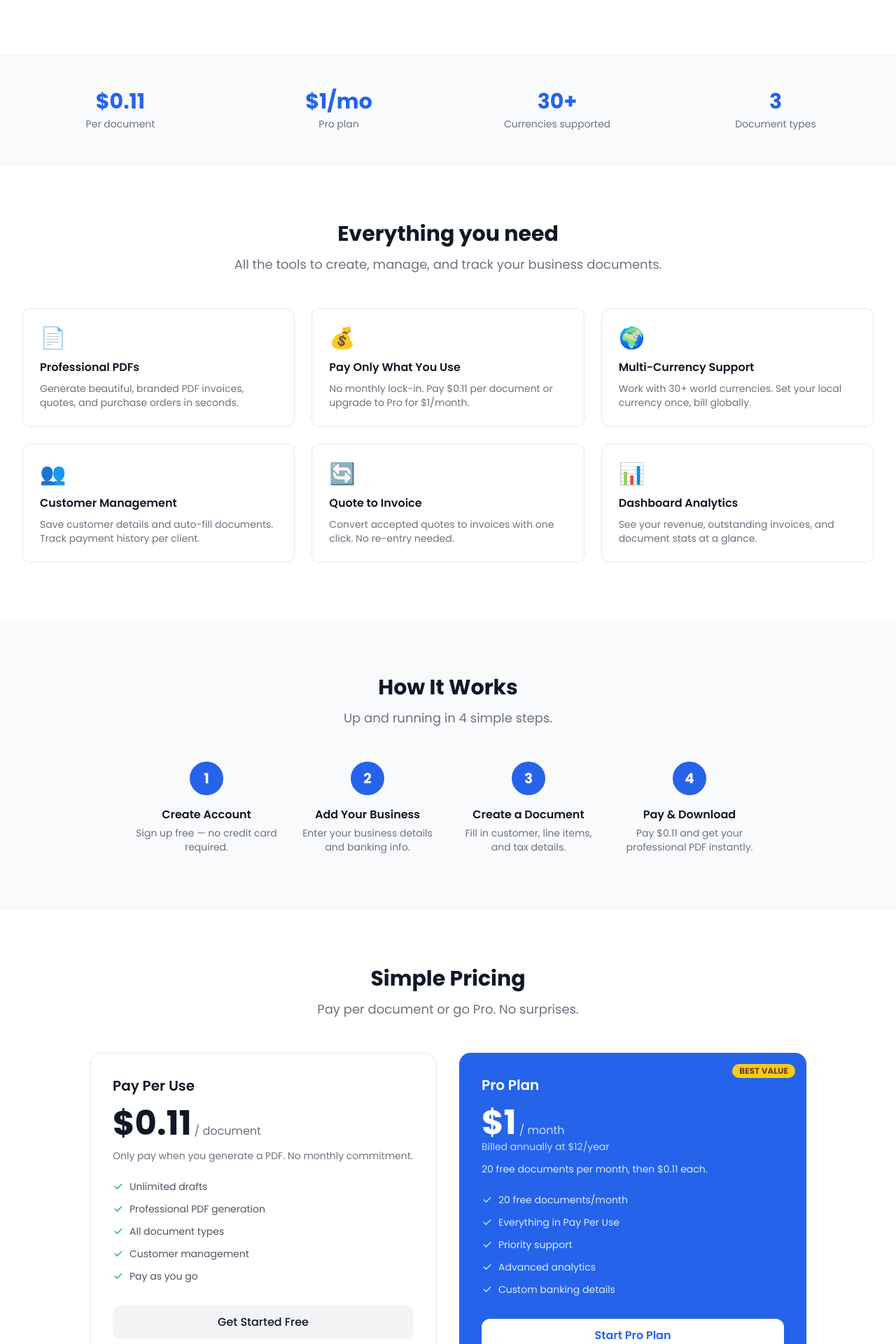
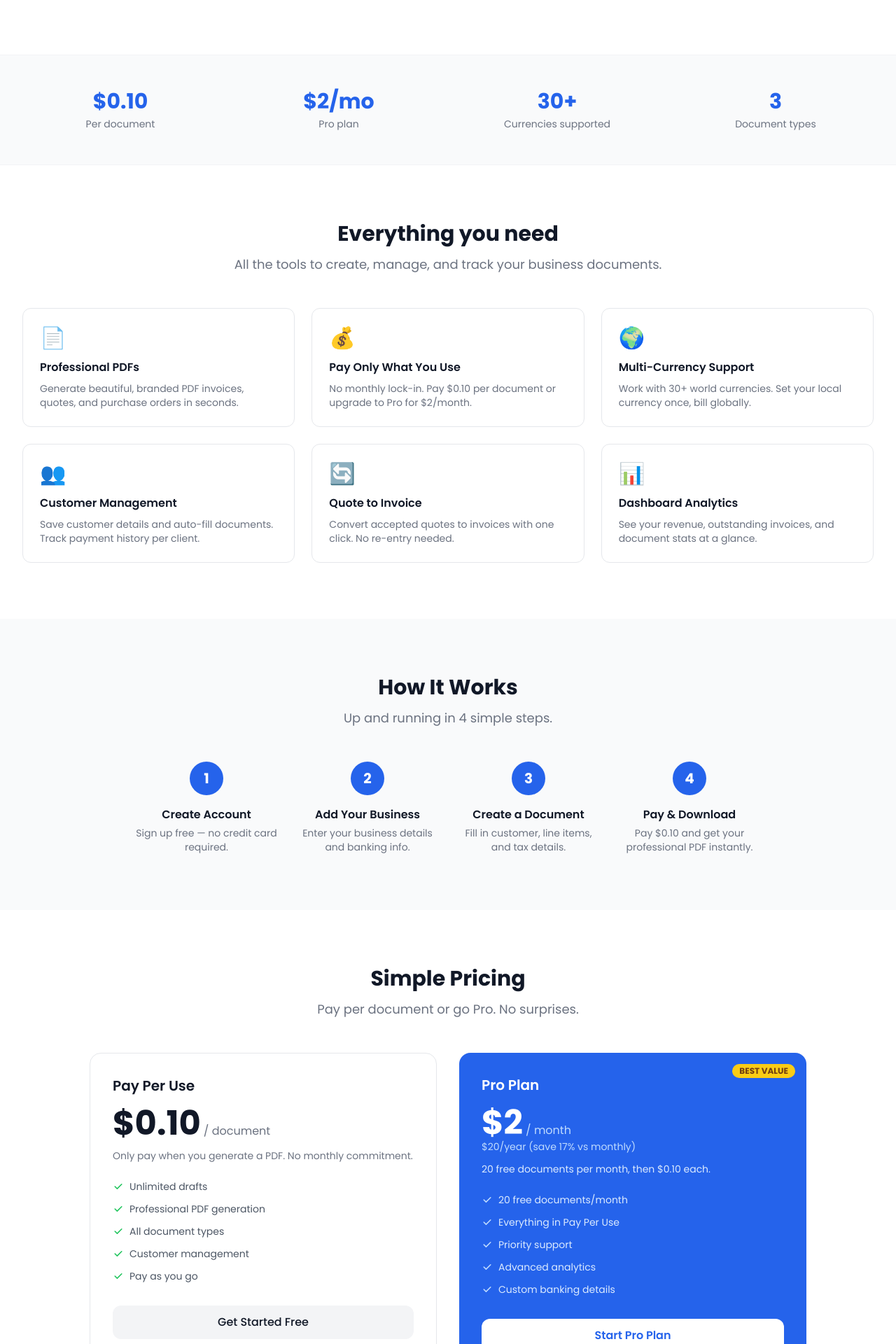
Before and after one commit to Justwamz/docdime, a Next.js app: page / in a window 1280 px wide. Shown: the part 500-2420 px from the top of the page at 70% size. Built offline with nearby package versions, Linux system fonts and the light colour scheme; no server answers.

Commit message:
feat: update pricing to $0.10/doc, $2/month, $20/year Pro (save 17%)

```diff
--- a/app/api/subscription/route.ts
+++ b/app/api/subscription/route.ts
@@ -4,7 +4,7 @@ import { authOptions } from "@/lib/auth-options";
 import { prisma } from "@/lib/prisma";
 import { verifyPayment, generateReference } from "@/lib/paystack";
 
-const PRO_ANNUAL_USD = 12;
+const PRO_ANNUAL_USD = 20;
 
 export async function GET() {
   try {
--- a/app/dashboard/documents/[id]/document-actions.tsx
+++ b/app/dashboard/documents/[id]/document-actions.tsx
@@ -143,7 +143,7 @@ export function DocumentActions({
             onClick={payAndGeneratePDF}
             loading={loading === "pay"}
           >
-            Generate PDF — $0.11
+            Generate PDF — $0.10
           </Button>
         </div>
 
@@ -153,7 +153,7 @@ export function DocumentActions({
             <Link href="/dashboard/subscription" className="font-semibold underline underline-offset-2">
               upgrade to Pro
             </Link>{" "}
-            for $1/month and get 20 free documents monthly.
+            for $2/month and get 20 free documents monthly.
           </p>
         </div>
       </div>
--- a/app/dashboard/documents/new/page.tsx
+++ b/app/dashboard/documents/new/page.tsx
@@ -316,7 +316,7 @@ export default function NewDocumentPage() {
           Save Draft
         </Button>
         <Button onClick={handleGeneratePDF} loading={loading} className="w-full sm:w-auto">
-          Generate PDF — $0.11
+          Generate PDF — $0.10
         </Button>
       </div>
     </div>
--- a/app/dashboard/page.tsx
+++ b/app/dashboard/page.tsx
@@ -170,7 +170,7 @@ export default async function DashboardPage() {
             <div>
               <p className="font-semibold text-blue-900">Upgrade to Pro</p>
               <p className="text-sm text-blue-700 mt-0.5">
-                Get 20 free documents/month for only $1/month ($12/year).
+                Get 20 free documents/month for only $2/month ($20/year).
               </p>
             </div>
             <Link href="/dashboard/subscription">
--- a/app/dashboard/subscription/page.tsx
+++ b/app/dashboard/subscription/page.tsx
@@ -50,11 +50,11 @@ export default async function SubscriptionPage() {
               </div>
               {user.plan === "PRO" ? (
                 <p className="text-sm text-gray-500">
-                  $1/month • {user.docsThisMonth}/{20} free docs used this month
+                  $2/month • {user.docsThisMonth}/{20} free docs used this month
                   {user.proExpiresAt && ` • Renews ${formatDate(user.proExpiresAt)}`}
                 </p>
               ) : (
-                <p className="text-sm text-gray-500">$0.11 per document generated</p>
+                <p className="text-sm text-gray-500">$0.10 per document generated</p>
               )}
             </div>
           </div>
@@ -66,7 +66,7 @@ export default async function SubscriptionPage() {
         <Card className={user.plan !== "PRO" ? "border-2 border-gray-200" : "border-2 border-gray-100 opacity-60"}>
           <CardContent className="pt-5">
             <h3 className="font-semibold text-gray-900">Pay Per Use</h3>
-            <p className="text-3xl font-bold mt-2">$0.11<span className="text-sm text-gray-500 font-normal">/doc</span></p>
+            <p className="text-3xl font-bold mt-2">$0.10<span className="text-sm text-gray-500 font-normal">/doc</span></p>
             <p className="text-sm text-gray-500 mt-2">Only pay when you generate a PDF</p>
             {user.plan === "PRO" && (
               <SubscriptionActions action="cancel" />
@@ -77,8 +77,8 @@ export default async function SubscriptionPage() {
         <Card className={user.plan === "PRO" ? "border-2 border-blue-500" : "border-2 border-blue-200"}>
           <CardContent className="pt-5">
             <h3 className="font-semibold text-gray-900">Pro Plan</h3>
-            <p className="text-3xl font-bold mt-2 text-blue-600">$1<span className="text-sm text-gray-500 font-normal">/month</span></p>
-            <p className="text-sm text-gray-500 mt-2">$12/year • 20 free docs/month</p>
+            <p className="text-3xl font-bold mt-2 text-blue-600">$2<span className="text-sm text-gray-500 font-normal">/month</span></p>
+            <p className="text-sm text-gray-500 mt-2">$20/year (save 17%) • 20 free docs/month</p>
             {user.plan !== "PRO" && (
               <SubscriptionActions action="upgrade" email={user.email} />
             )}
--- a/app/dashboard/subscription/subscription-actions.tsx
+++ b/app/dashboard/subscription/subscription-actions.tsx
@@ -75,7 +75,7 @@ export default function SubscriptionActions({
   if (action === "upgrade") {
     return (
       <Button className="mt-4 w-full" onClick={handleUpgrade} loading={loading}>
-        Upgrade to Pro — $12/year
+        Upgrade to Pro — $20/year
       </Button>
     );
   }
--- a/app/layout.tsx
+++ b/app/layout.tsx
@@ -15,7 +15,7 @@ export const metadata: Metadata = {
     template: "%s | DocDime",
   },
   description:
-    "Create professional invoices, quotes, and purchase orders in minutes. Pay only $0.11/doc or go Pro for $1/month.",
+    "Create professional invoices, quotes, and purchase orders in minutes. Pay only $0.10/doc or go Pro for $2/month.",
   keywords: [
     "invoice generator",
     "quote generator",
@@ -35,7 +35,7 @@ export const metadata: Metadata = {
     siteName: "DocDime",
     title: "DocDime — Professional Business Document Generator",
     description:
-      "Create professional invoices, quotes, and purchase orders in minutes. Pay only $0.11/doc or go Pro for $1/month.",
+      "Create professional invoices, quotes, and purchase orders in minutes. Pay only $0.10/doc or go Pro for $2/month.",
   },
   twitter: {
     card: "summary_large_image",
--- a/app/onboarding/page.tsx
+++ b/app/onboarding/page.tsx
@@ -180,7 +180,7 @@ export default function OnboardingPage() {
                   <ul className="list-disc ml-4 mt-2 space-y-1">
                     <li>DocDime&apos;s <a href="/terms" className="text-blue-600 underline" target="_blank">Terms of Service</a></li>
                     <li>Our <a href="/privacy" className="text-blue-600 underline" target="_blank">Privacy Policy</a></li>
-                    <li>Pay-per-use pricing ($0.11/document) or Pro plan charges</li>
+                    <li>Pay-per-use pricing ($0.10/document) or Pro plan charges ($20/year)</li>
                     <li>Receiving transactional emails</li>
                   </ul>
                 </div>
--- a/app/page.tsx
+++ b/app/page.tsx
@@ -6,7 +6,7 @@ import { Footer } from "@/components/layout/footer";
 export const metadata: Metadata = {
   title: "DocDime — Professional Business Document Generator",
   description:
-    "Create professional invoices, quotes, and purchase orders in minutes. Pay $0.11/doc or go Pro at $1/month ($12/year). No subscriptions required.",
+    "Create professional invoices, quotes, and purchase orders in minutes. Pay $0.10/doc or go Pro at $2/month ($20/year). No subscriptions required.",
   other: {
     "application/ld+json": JSON.stringify([
       {
@@ -16,7 +16,7 @@ export const metadata: Metadata = {
         applicationCategory: "BusinessApplication",
         offers: {
           "@type": "Offer",
-          price: "0.11",
+          price: "0.10",
           priceCurrency: "USD",
           description: "Pay per document",
         },
@@ -33,7 +33,7 @@ export const metadata: Metadata = {
             name: "How much does DocDime cost?",
             acceptedAnswer: {
               "@type": "Answer",
-              text: "DocDime offers pay-per-use at $0.11 per document, or a Pro plan at $1/month ($12/year) which includes 20 free documents per month.",
+              text: "DocDime offers pay-per-use at $0.10 per document, or a Pro plan at $2/month ($20/year, save 17%) which includes 20 free documents per month.",
             },
           },
           {
@@ -61,7 +61,7 @@ const features = [
     icon: "💰",
     title: "Pay Only What You Use",
     description:
-      "No monthly lock-in. Pay $0.11 per document or upgrade to Pro for $1/month.",
+      "No monthly lock-in. Pay $0.10 per document or upgrade to Pro for $2/month.",
   },
   {
     icon: "🌍",
@@ -93,7 +93,7 @@ const steps = [
   { step: "1", title: "Create Account", desc: "Sign up free — no credit card required." },
   { step: "2", title: "Add Your Business", desc: "Enter your business details and banking info." },
   { step: "3", title: "Create a Document", desc: "Fill in customer, line items, and tax details." },
-  { step: "4", title: "Pay & Download", desc: "Pay $0.11 and get your professional PDF instantly." },
+  { step: "4", title: "Pay & Download", desc: "Pay $0.10 and get your professional PDF instantly." },
 ];
 
 const faqs = [
@@ -129,7 +129,7 @@ export default function LandingPage() {
         <div className="max-w-4xl mx-auto">
           <div className="inline-flex items-center gap-2 bg-blue-50 text-blue-700 rounded-full px-4 py-1.5 text-sm font-medium mb-6">
             <span className="w-1.5 h-1.5 rounded-full bg-blue-600 inline-block"></span>
-            Pay $0.11/doc — No subscriptions required
+            Pay $0.10/doc — No subscriptions required
           </div>
           <h1 className="text-4xl sm:text-5xl lg:text-6xl font-bold text-gray-900 leading-tight">
             Professional Business
@@ -163,8 +163,8 @@ export default function LandingPage() {
         <div className="max-w-7xl mx-auto px-4 sm:px-6 lg:px-8">
           <div className="grid grid-cols-2 md:grid-cols-4 gap-6 md:gap-8 text-center">
             {[
-              { value: "$0.11", label: "Per document" },
-              { value: "$1/mo", label: "Pro plan" },
+              { value: "$0.10", label: "Per document" },
+              { value: "$2/mo", label: "Pro plan" },
               { value: "30+", label: "Currencies supported" },
               { value: "3", label: "Document types" },
             ].map((stat) => (
@@ -236,7 +236,7 @@ export default function LandingPage() {
             <div className="bg-white rounded-2xl border border-gray-200 p-8">
               <h3 className="text-xl font-semibold text-gray-900">Pay Per Use</h3>
               <div className="mt-4 flex items-baseline gap-1">
-                <span className="text-5xl font-bold text-gray-900">$0.11</span>
+                <span className="text-5xl font-bold text-gray-900">$0.10</span>
                 <span className="text-gray-500">/ document</span>
               </div>
               <p className="mt-3 text-gray-500 text-sm">
@@ -273,12 +273,12 @@ export default function LandingPage() {
               </div>
               <h3 className="text-xl font-semibold">Pro Plan</h3>
               <div className="mt-4 flex items-baseline gap-1">
-                <span className="text-5xl font-bold">$1</span>
+                <span className="text-5xl font-bold">$2</span>
                 <span className="text-blue-200">/ month</span>
               </div>
-              <p className="text-blue-200 text-sm">Billed annually at $12/year</p>
+              <p className="text-blue-200 text-sm">$20/year (save 17% vs monthly)</p>
               <p className="mt-3 text-blue-100 text-sm">
-                20 free documents per month, then $0.11 each.
+                20 free documents per month, then $0.10 each.
               </p>
               <ul className="mt-6 space-y-3">
                 {[
--- a/app/terms/page.tsx
+++ b/app/terms/page.tsx
@@ -29,7 +29,7 @@ export default function TermsPage() {
 
           <section>
             <h2 className="text-lg font-semibold text-gray-900 mb-2">3. Payments & Refunds</h2>
-            <p>Pay-per-use charges ($0.11/document) are non-refundable once a PDF has been generated. Pro plan subscriptions are billed annually and cancellable with access until the end of the billing period. Refund requests reviewed on a case-by-case basis.</p>
+            <p>Pay-per-use charges ($0.10/document) are non-refundable once a PDF has been generated. Pro plan subscriptions ($20/year) are billed annually and cancellable with access until the end of the billing period. Refund requests reviewed on a case-by-case basis.</p>
           </section>
 
           <section>
```
Also changed, not shown: 1 other file (tests, documents, lock files or other folders).
